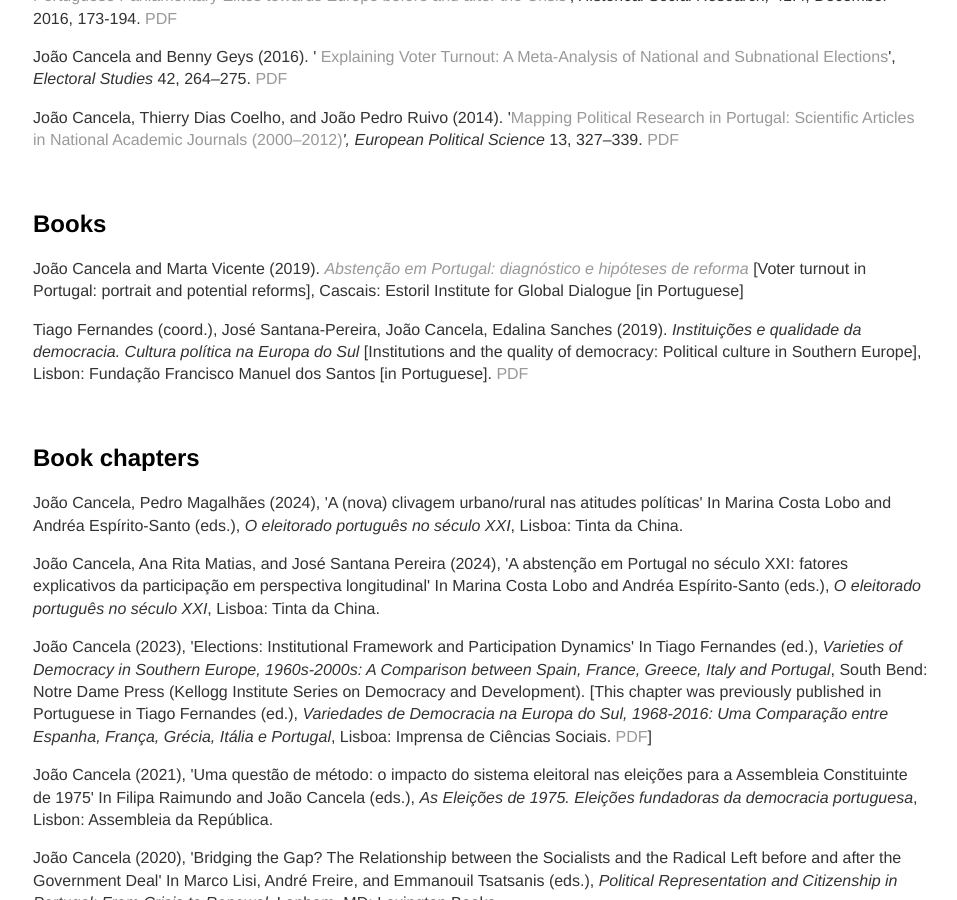
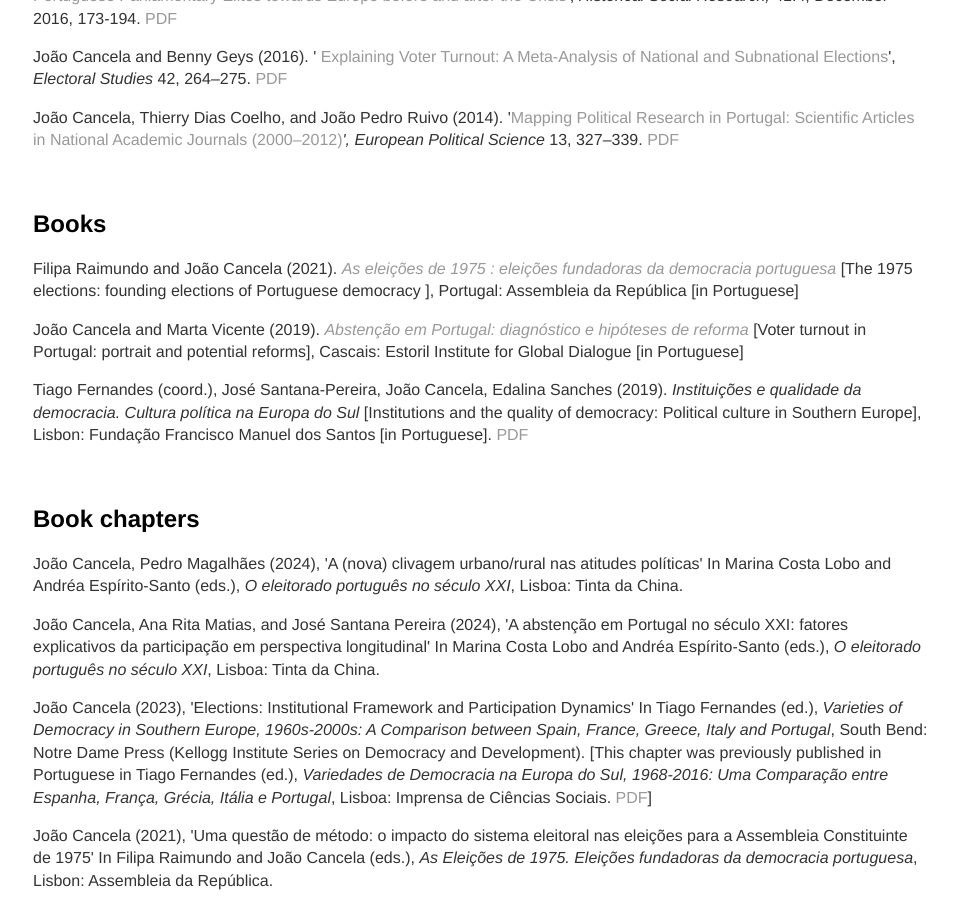
Before and after one commit to joaocancela/joaocancela.github.io, a Jekyll site: the page built from research/index.html, in a window 1280 px wide and 900 px high, scrolled down 1048 px. Shown: the whole window, without its empty margins (159-1116 px from the left). Built offline with Jekyll 4.4.1, drawn with Linux system fonts in a browser that asks for light colours.

Commit message:
Update index.html

```diff
--- a/research/index.html
+++ b/research/index.html
@@ -51,6 +51,11 @@ Engagement during Economic Crisis: Young Citizens in Southern Europe'</a>, <em>S
 
 <h2>Books</h2>
 <p>
+ Filipa Raimundo and Jo&atilde;o Cancela (2021). <a href="https://www.pttalks.pt/wp-content/uploads/2019/11/Estudo_Portugal-Talks_Absten%C3%A7%C3%A3o-e-Participa%C3%A7%C3%A3o-Eleitoral-em-Portugal_2019-1.pdf">
+  <em>As eleições de 1975 : eleições fundadoras da democracia portuguesa  </em> </a> [The 1975 elections: founding elections of Portuguese democracy ], Portugal: Assembleia da República  [in Portuguese]</p>
+
+
+<p>
  Jo&atilde;o Cancela and Marta Vicente (2019). <a href="https://www.pttalks.pt/wp-content/uploads/2019/11/Estudo_Portugal-Talks_Absten%C3%A7%C3%A3o-e-Participa%C3%A7%C3%A3o-Eleitoral-em-Portugal_2019-1.pdf">
   <em>Abstenção em Portugal: diagnóstico e hipóteses de reforma </em> </a> [Voter turnout in Portugal: portrait and potential reforms], Cascais: Estoril Institute for Global Dialogue  [in Portuguese]</p>
 
```
